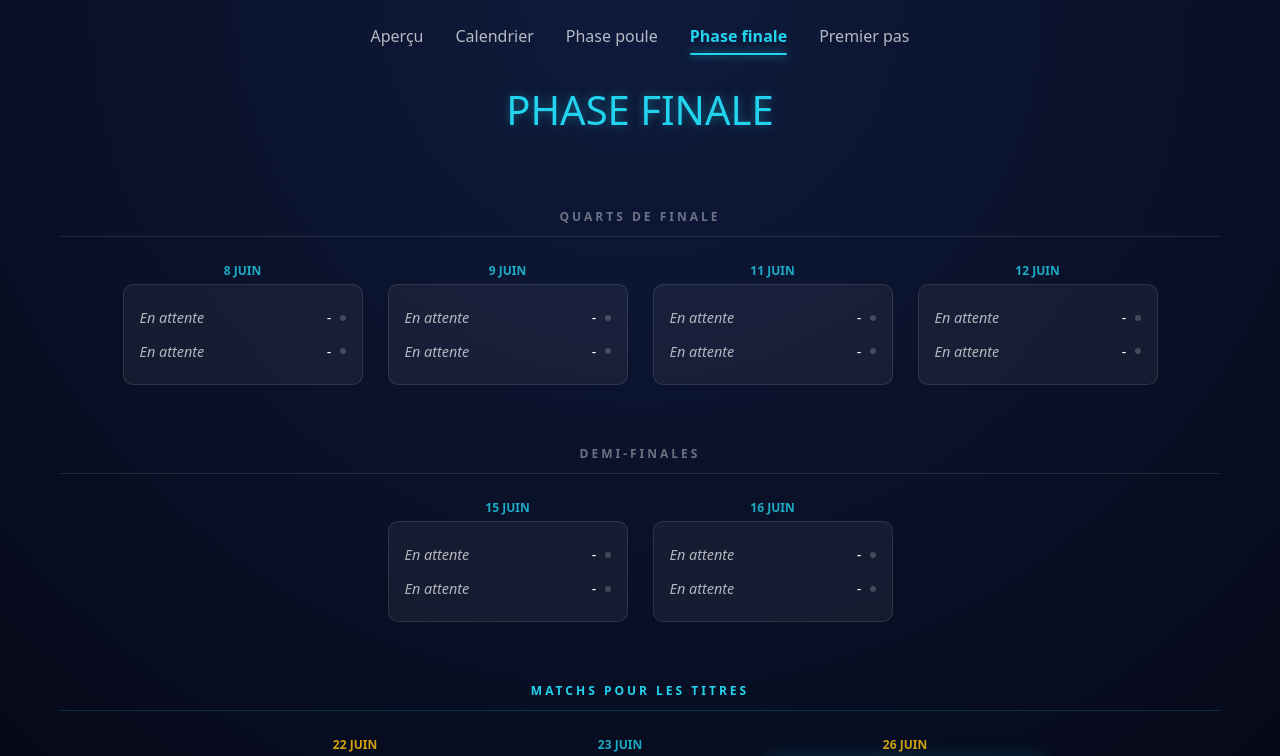
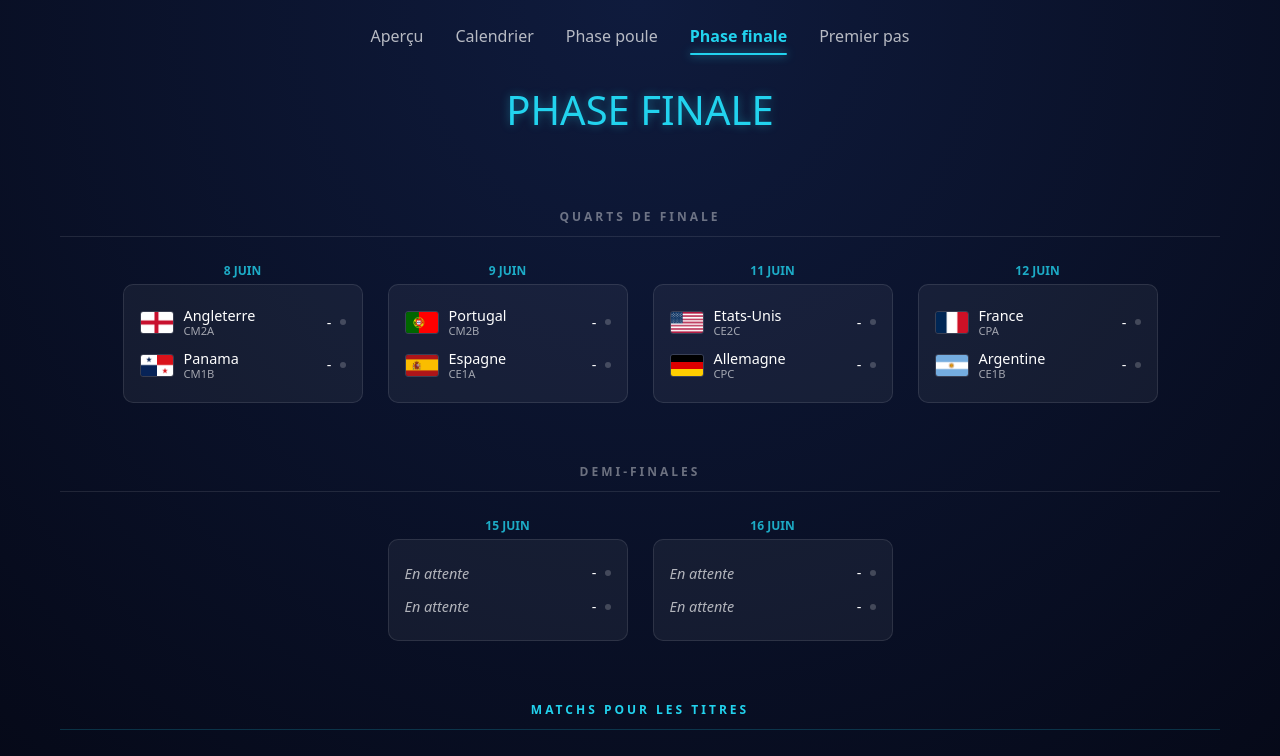
Before and after one commit to RayaneO18/Tournament, a Next.js app: page /phase-finale in a window 1280 px wide. Shown: the top 756 px of the page. Built offline with nearby package versions, Linux system fonts and the light colour scheme.

Commit message:
Match des quarts de final remplis

```diff
--- a/data/data.ts
+++ b/data/data.ts
@@ -119,10 +119,10 @@ export const calendrierMatchs: Semaine[] = [
 // --- 3. DONNÉES DE LA PHASE FINALE (Même type 'Match') ---
 
 export const initialQuarts: Match[] = [
-  { eq1: "", score1: null, tab1: null, eq2: "", score2: null, tab2: null, poule: "Quart de finale", date: "8 Juin" },
-  { eq1: "", score1: null, tab1: null, eq2: "", score2: null, tab2: null, poule: "Quart de finale", date: "9 Juin" },
-  { eq1: "", score1: null, tab1: null, eq2: "", score2: null, tab2: null, poule: "Quart de finale", date: "11 Juin" },
-  { eq1: "", score1: null, tab1: null, eq2: "", score2: null, tab2: null, poule: "Quart de finale", date: "12 Juin" },
+  { eq1: "Angleterre", score1: null, tab1: null, eq2: "Panama", score2: null, tab2: null, poule: "Quart de finale", date: "8 Juin" },
+  { eq1: "Portugal", score1: null, tab1: null, eq2: "Espagne", score2: null, tab2: null, poule: "Quart de finale", date: "9 Juin" },
+  { eq1: "Etats-Unis", score1: null, tab1: null, eq2: "Allemagne", score2: null, tab2: null, poule: "Quart de finale", date: "11 Juin" },
+  { eq1: "France", score1: null, tab1: null, eq2: "Argentine", score2: null, tab2: null, poule: "Quart de finale", date: "12 Juin" },
 ];
 
 export const initialDemis: Match[] = [
```
